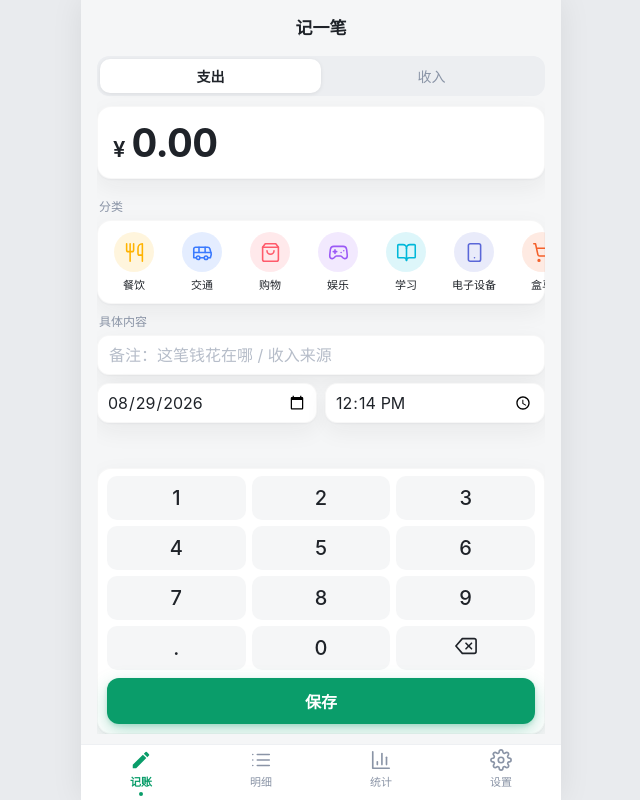
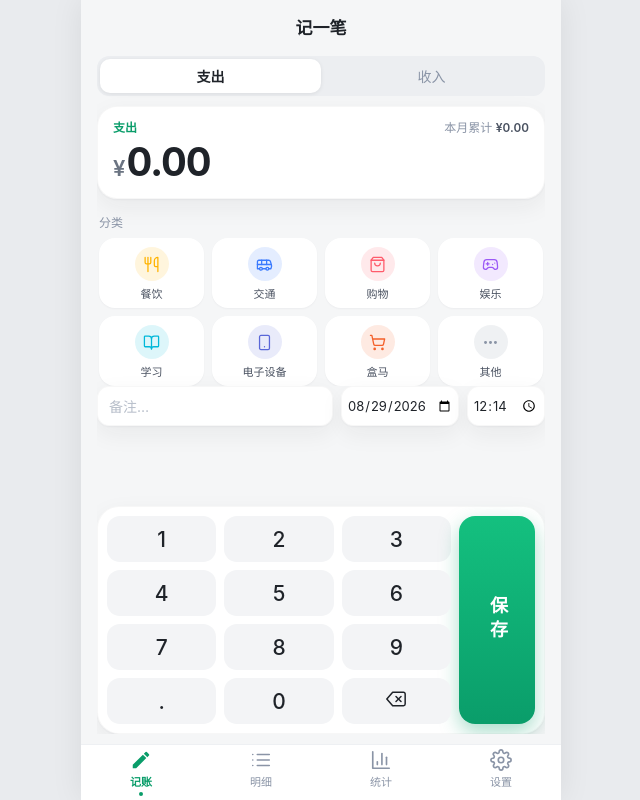
Before and after one commit to AAA-crazydick/jizhang-app, a plain HTML site: page index.html in a window 1280 px wide. Shown: the whole page, without its empty margins (319-959 px from the left). Drawn offline with Linux system fonts and the light colour scheme.

Commit message:
记账页应用方案A：英雄金额卡+4列分类网格+计算器键盘（v1.9.0, sw v10）

```diff
--- a/app.js
+++ b/app.js
@@ -8,7 +8,7 @@ const LS_CATS_ORDER = 'jz_cat_order_v1'; /* 分类显示顺序 */
 const LS_LAST_BACKUP = 'jz_last_backup_v1';
 
 /* 应用版本号：每次发布新版本时随部署一起更新 */
-const APP_VERSION = 'v1.8.0';
+const APP_VERSION = 'v1.9.0';
 
 const $ = (s) => document.querySelector(s);
 const $$ = (s) => Array.from(document.querySelectorAll(s));
@@ -213,6 +213,7 @@ function setType(type, editMode) {
   s.type = type;
   if (!catsByType(type).some((c) => c.id === s.catId)) s.catId = null;
   renderCatGrid(editMode);
+  if (!editMode) renderMonthTotal();
 }
 
 function updateAmountDisplay(editMode) {
@@ -234,11 +235,26 @@ function renderCatGrid(editMode) {
   grid.innerHTML = cats.map((c) => {
     const sel = s.catId === c.id ? ' sel' : '';
     const tint = c.color + '22';
-    return `<button class="cat-item${sel}" data-cat="${c.id}" style="--cat:${c.color}">
-      <span class="cat-ic" style="background:${tint};color:${c.color}">${ICONS[c.icon] || ICONS.dots}</span>
-      <span>${escapeHtml(c.name)}</span>
+    return `<button class="cat-item${sel}" data-cat="${c.id}">
+      <i style="background:${tint};color:${c.color}">${ICONS[c.icon] || ICONS.dots}</i>
+      <p>${escapeHtml(c.name)}</p>
     </button>`;
   }).join('');
+  grid.classList.toggle('more', cats.length > 8);
+  const hint = $('#cat-more-hint');
+  if (!editMode && hint) hint.textContent = cats.length > 8 ? `共 ${cats.length} 个 · 上滑查看更多` : '';
+}
+
+/* 金额卡右上角的本月累计（跟随当前类型与所选月份） */
+function renderMonthTotal() {
+  const ym = currentMonth();
+  const sum = loadRecords()
+    .filter((r) => (r.date || '').startsWith(ym) && r.type === state.type)
+    .reduce((s, r) => s + r.amount, 0);
+  const el = $('#month-total');
+  if (el) el.textContent = fmtMoney(sum);
+  const tag = $('#amount-tag');
+  if (tag) tag.textContent = state.type === 'expense' ? '支出' : '收入';
 }
 
 function onKey(key, editMode) {
@@ -296,6 +312,7 @@ function saveRecord() {
   }
   renderList();
   renderStats();
+  renderMonthTotal();
   renderBackupHint();
 }
 
@@ -315,6 +332,7 @@ function shiftMonth(delta) {
   state.week = null;
   renderList();
   renderStats();
+  renderMonthTotal();
 }
 function monthLabel(ym) {
   const [y, m] = ym.split('-');
@@ -479,6 +497,7 @@ async function deleteEditing() {
   closeEdit();
   renderList();
   renderStats();
+  renderMonthTotal();
   renderBackupHint();
 }
 
@@ -620,6 +639,7 @@ async function importData(file) {
     renderList();
     renderStats();
     renderCatManage();
+    renderMonthTotal();
     renderBackupHint();
     toast('导入成功');
   };
@@ -882,6 +902,7 @@ function bindEvents() {
     resetForm();
     renderList();
     renderStats();
+    renderMonthTotal();
     renderBackupHint();
     toast('已清空');
   });
@@ -938,6 +959,7 @@ function init() {
   if (verEl) verEl.textContent = `当前版本 ${APP_VERSION}`;
   bindEvents();
   renderCatGrid(false);
+  renderMonthTotal();
   renderList();
   renderStats();
   renderCatManage();
--- a/index.html
+++ b/index.html
@@ -31,39 +31,30 @@
         </div>
 
         <div class="amount-box">
-          <span class="currency">¥</span>
-          <span class="amount" id="amount-display">0.00</span>
+          <div class="cap"><span class="tag" id="amount-tag">支出</span><span>本月累计 <b id="month-total">¥0.00</b></span></div>
+          <div class="num"><span class="currency">¥</span><span class="amount" id="amount-display">0.00</span></div>
         </div>
 
-        <div class="section-title">分类</div>
+        <div class="section-title cat-sec">分类<em id="cat-more-hint"></em></div>
         <div class="cat-grid" id="cat-grid"></div>
 
-        <div class="section-title">具体内容</div>
-        <input class="note-input" id="note-input" type="text" placeholder="备注：这笔钱花在哪 / 收入来源" autocomplete="off">
-
-        <div class="datetime-row">
+        <div class="meta-row">
+          <input class="note-input" id="note-input" type="text" placeholder="备注…" autocomplete="off">
           <input type="date" id="date-input">
           <input type="time" id="time-input">
         </div>
 
         <div class="keypad-wrap">
           <div class="keypad" id="keypad">
-            <button class="key" data-key="1">1</button>
-            <button class="key" data-key="2">2</button>
-            <button class="key" data-key="3">3</button>
-            <button class="key" data-key="4">4</button>
-            <button class="key" data-key="5">5</button>
-            <button class="key" data-key="6">6</button>
-            <button class="key" data-key="7">7</button>
-            <button class="key" data-key="8">8</button>
-            <button class="key" data-key="9">9</button>
-            <button class="key" data-key=".">.</button>
-            <button class="key" data-key="0">0</button>
-            <button class="key del" data-key="del" aria-label="退格">
-              <svg viewBox="0 0 24 24" fill="none" stroke="currentColor" stroke-width="1.8" stroke-linecap="round" stroke-linejoin="round"><path d="M21 4H8l-7 8 7 8h13a2 2 0 0 0 2-2V6a2 2 0 0 0-2-2z"/><path d="M18 9l-6 6"/><path d="M12 9l6 6"/></svg>
+            <button class="key" data-key="1">1</button><button class="key" data-key="2">2</button><button class="key" data-key="3">3</button>
+            <button class="save-key" id="save-btn">保存</button>
+            <button class="key" data-key="4">4</button><button class="key" data-key="5">5</button><button class="key" data-key="6">6</button>
+            <button class="key" data-key="7">7</button><button class="key" data-key="8">8</button><button class="key" data-key="9">9</button>
+            <button class="key" data-key=".">.</button><button class="key" data-key="0">0</button>
+            <button class="key" data-key="del" aria-label="退格">
+              <svg class="del" viewBox="0 0 24 24" fill="none" stroke="currentColor" stroke-width="1.8" stroke-linecap="round" stroke-linejoin="round"><path d="M21 4H8l-7 8 7 8h13a2 2 0 0 0 2-2V6a2 2 0 0 0-2-2z"/><path d="M18 9l-6 6"/><path d="M12 9l6 6"/></svg>
             </button>
           </div>
-          <button class="save-btn" id="save-btn">保存</button>
         </div>
       </section>
 
@@ -235,24 +226,17 @@
         <input type="time" id="edit-time-input">
       </div>
       <div class="keypad" id="edit-keypad">
-        <button class="key" data-key="1">1</button>
-        <button class="key" data-key="2">2</button>
-        <button class="key" data-key="3">3</button>
-        <button class="key" data-key="4">4</button>
-        <button class="key" data-key="5">5</button>
-        <button class="key" data-key="6">6</button>
-        <button class="key" data-key="7">7</button>
-        <button class="key" data-key="8">8</button>
-        <button class="key" data-key="9">9</button>
-        <button class="key" data-key=".">.</button>
-        <button class="key" data-key="0">0</button>
-        <button class="key del" data-key="del" aria-label="退格">
-          <svg viewBox="0 0 24 24" fill="none" stroke="currentColor" stroke-width="1.8" stroke-linecap="round" stroke-linejoin="round"><path d="M21 4H8l-7 8 7 8h13a2 2 0 0 0 2-2V6a2 2 0 0 0-2-2z"/><path d="M18 9l-6 6"/><path d="M12 9l6 6"/></svg>
+        <button class="key" data-key="1">1</button><button class="key" data-key="2">2</button><button class="key" data-key="3">3</button>
+        <button class="save-key" id="edit-save-btn">保存</button>
+        <button class="key" data-key="4">4</button><button class="key" data-key="5">5</button><button class="key" data-key="6">6</button>
+        <button class="key" data-key="7">7</button><button class="key" data-key="8">8</button><button class="key" data-key="9">9</button>
+        <button class="key" data-key=".">.</button><button class="key" data-key="0">0</button>
+        <button class="key" data-key="del" aria-label="退格">
+          <svg class="del" viewBox="0 0 24 24" fill="none" stroke="currentColor" stroke-width="1.8" stroke-linecap="round" stroke-linejoin="round"><path d="M21 4H8l-7 8 7 8h13a2 2 0 0 0 2-2V6a2 2 0 0 0-2-2z"/><path d="M18 9l-6 6"/><path d="M12 9l6 6"/></svg>
         </button>
       </div>
       <div class="edit-actions">
-        <button class="danger-btn" id="edit-delete-btn">删除</button>
-        <button class="save-btn flex-1" id="edit-save-btn">保存修改</button>
+        <button class="danger-btn" id="edit-delete-btn">删除这笔记录</button>
       </div>
     </div>
   </div>
--- a/styles.css
+++ b/styles.css
@@ -98,33 +98,21 @@ input { font-family: inherit; }
   font-weight: 600;
 }
 
-/* 金额 */
-.amount-box {
-  background: var(--card);
-  border-radius: var(--radius);
-  box-shadow: var(--shadow);
-  padding: 12px 16px;
-  display: flex;
-  align-items: baseline;
-  gap: 6px;
-  margin-bottom: 10px;
-  flex-shrink: 0;
-}
-.amount-box .currency { font-size: 22px; font-weight: 600; }
-.amount-box .amount {
-  font-size: 40px;
-  font-weight: 700;
-  letter-spacing: -0.5px;
-  font-variant-numeric: tabular-nums;
-  word-break: break-all;
-  display: inline-block;
-}
-.amount-box.small { padding: 12px 16px; }
+/* 金额英雄卡（方案A） */
+.amount-box { background: var(--card); border-radius: 20px; box-shadow: var(--shadow); padding: 12px 16px; margin-bottom: 6px; flex-shrink: 0; display: flex; flex-direction: column; }
+.amount-box .cap { display: flex; justify-content: space-between; align-items: center; font-size: 12px; color: var(--sub); }
+.amount-box .cap .tag { color: var(--primary); font-weight: 600; }
+.amount-box .cap b { font-weight: 600; color: #4a5261; font-variant-numeric: tabular-nums; }
+.amount-box .num { margin-top: 2px; font-size: 40px; font-weight: 700; letter-spacing: -1px; line-height: 1.25; color: var(--text); word-break: break-all; }
+.amount-box .num .currency { font-size: 22px; font-weight: 600; color: #6b7482; margin-right: 2px; }
+.amount-box.small { flex-direction: row; align-items: baseline; gap: 2px; padding: 12px 16px; }
+.amount-box.small .currency { font-size: 20px; font-weight: 600; }
 .amount-box.small .amount { font-size: 30px; letter-spacing: 0; }
+.amount { display: inline-block; font-variant-numeric: tabular-nums; }
 @keyframes amountIn { from { opacity: 0.15; transform: translateY(5px); } to { opacity: 1; transform: none; } }
 .amount.bump { animation: amountIn 0.16s ease-out; }
 
-/* 分类（单行横滑） */
+/* 分类（方案A：4列网格，固定两行高度，超出内部滚动 + 底边渐隐） */
 .section-title {
   font-size: 12px;
   color: var(--sub);
@@ -132,47 +120,33 @@ input { font-family: inherit; }
   font-weight: 500;
   flex-shrink: 0;
 }
+.section-title.cat-sec { display: flex; justify-content: space-between; align-items: baseline; }
+.section-title em { font-style: normal; font-size: 11px; color: #b6bdc9; font-weight: 400; }
 .cat-grid {
-  display: flex;
-  overflow-x: auto;
-  gap: 6px;
-  background: var(--card);
-  border-radius: var(--radius);
-  box-shadow: var(--shadow);
-  padding: 8px 6px;
+  display: grid;
+  grid-template-columns: repeat(4, 1fr);
+  gap: 8px;
+  height: 150px;
+  overflow-y: auto;
+  padding: 2px 2px 10px;
+  align-content: start;
   flex-shrink: 0;
   scrollbar-width: none;
   -webkit-overflow-scrolling: touch;
 }
+/* 分类超过两行（>8 个）时才显示底边渐隐，提示可下滑 */
+.cat-grid.more {
+  -webkit-mask-image: linear-gradient(180deg, #000 76%, transparent 100%);
+  mask-image: linear-gradient(180deg, #000 76%, transparent 100%);
+}
 .cat-grid::-webkit-scrollbar { display: none; }
-.cat-item {
-  display: flex;
-  flex-direction: column;
-  align-items: center;
-  justify-content: center;
-  gap: 4px;
-  min-width: 62px;
-  padding: 4px 0;
-  border-radius: 12px;
-  flex-shrink: 0;
-}
-.cat-ic {
-  width: 40px;
-  height: 40px;
-  border-radius: 50%;
-  display: flex;
-  align-items: center;
-  justify-content: center;
-  transition: transform 0.12s;
-}
-.cat-ic svg { width: 21px; height: 21px; }
-.cat-item span { font-size: 11px; color: var(--text); white-space: nowrap; }
-.cat-item:active .cat-ic { transform: scale(0.92); }
-.cat-item.sel .cat-ic {
-  outline: 2px solid var(--cat);
-  outline-offset: 2px;
-}
-.cat-item.sel span { font-weight: 600; color: var(--cat); }
+.cat-item { background: var(--card); border: none; border-radius: 16px; padding: 9px 0 7px; text-align: center; box-shadow: 0 1px 2px rgba(31, 35, 41, .04); font-family: inherit; transition: transform 0.12s; }
+.cat-item:active { transform: scale(0.94); }
+.cat-item i { width: 34px; height: 34px; border-radius: 50%; display: inline-flex; align-items: center; justify-content: center; font-style: normal; }
+.cat-item i svg { width: 17px; height: 17px; }
+.cat-item p { font-size: 11px; color: #4a5261; margin: 4px 0 0; white-space: nowrap; overflow: hidden; text-overflow: ellipsis; padding: 0 4px; }
+.cat-item.sel { background: #e8f7f0; box-shadow: inset 0 0 0 1.5px var(--primary); }
+.cat-item.sel p { color: var(--primary); font-weight: 600; }
 
 /* 备注 */
 .note-input {
@@ -189,6 +163,28 @@ input { font-family: inherit; }
   flex-shrink: 0;
 }
 .note-input::placeholder { color: #b6bdc9; }
+
+/* 备注 + 日期时间合并一行（方案A） */
+.meta-row { display: flex; gap: 8px; flex-shrink: 0; }
+.meta-row .note-input { flex: 1; min-width: 0; width: auto; font-size: 14px; }
+.meta-row input[type="date"],
+.meta-row input[type="time"] {
+  height: 40px;
+  flex: none;
+  background: var(--card);
+  border: none;
+  border-radius: 12px;
+  box-shadow: var(--shadow);
+  outline: none;
+  color: var(--text);
+  font-family: inherit;
+  font-size: 13px;
+  padding: 0 6px;
+  -webkit-appearance: none;
+  appearance: none;
+}
+.meta-row input[type="date"] { width: 118px; }
+.meta-row input[type="time"] { width: 78px; }
 
 .datetime-row {
   display: flex;
@@ -209,31 +205,50 @@ input { font-family: inherit; }
   outline: none;
 }
 
-/* 键盘区（含保存按钮，整合为一个卡片） */
+/* 键盘区（方案A：3列数字 + 右侧通高保存键） */
 .keypad-wrap {
   margin-top: auto;
-  padding: 8px 10px 10px;
   background: var(--card);
-  border-radius: var(--radius);
+  border-radius: 22px;
   box-shadow: var(--shadow);
+  padding: 10px;
   flex-shrink: 0;
 }
 .keypad {
   display: grid;
-  grid-template-columns: repeat(3, 1fr);
-  gap: 6px;
+  grid-template-columns: 1fr 1fr 1fr 76px;
+  grid-template-rows: repeat(4, 46px);
+  gap: 8px;
 }
 .key {
-  height: 44px;
-  background: #f5f6f7;
-  border-radius: 10px;
-  font-size: 20px;
+  border: none;
+  background: #f3f4f6;
+  border-radius: 13px;
+  font-size: 21px;
   font-weight: 500;
   color: var(--text);
-  transition: transform 0.08s;
+  font-family: inherit;
+  transition: transform 0.08s, background 0.15s;
 }
-.key svg { width: 22px; height: 22px; }
-.key:active { transform: scale(0.95); background: #e9ecef; }
+.key svg.del { width: 20px; height: 20px; }
+.key:active { transform: scale(0.95); background: #e6e8ec; }
+.save-key {
+  grid-column: 4;
+  grid-row: 1 / 5;
+  border: none;
+  border-radius: 16px;
+  background: linear-gradient(180deg, #14c07f, var(--primary));
+  color: #fff;
+  font-size: 18px;
+  font-weight: 700;
+  letter-spacing: 6px;
+  font-family: inherit;
+  writing-mode: vertical-lr;
+  text-orientation: upright;
+  box-shadow: 0 8px 20px rgba(10, 157, 106, 0.35);
+  transition: transform 0.08s, filter 0.15s;
+}
+.save-key:active { transform: scale(0.98); filter: brightness(0.96); }
 
 .save-btn {
   width: 100%;
@@ -638,6 +653,7 @@ input { font-family: inherit; }
 .sheet-close svg { width: 16px; height: 16px; }
 #edit-keypad { margin-top: 10px; }
 .edit-actions { display: flex; gap: 10px; margin-top: 12px; }
+.edit-actions .danger-btn { flex: 1; }
 .danger-btn {
   height: 46px;
   padding: 0 18px;
--- a/sw.js
+++ b/sw.js
@@ -1,4 +1,4 @@
-const CACHE = 'jz-cache-v9';
+const CACHE = 'jz-cache-v10';
 const ASSETS = [
   './',
   './index.html',
```
